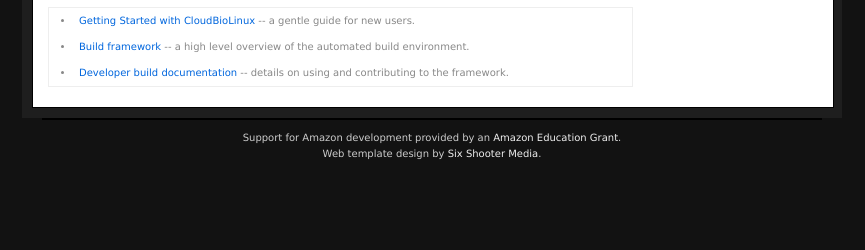
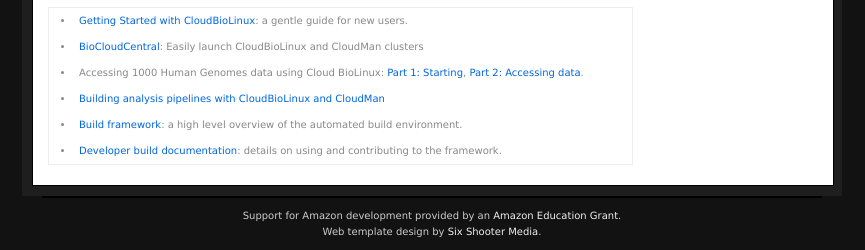
Before and after one commit to chapmanb/cloudbiolinux, a plain HTML site: page index.html in a window 1280 px wide. Shown: the part 901-1151 px from the top of the page, without its empty margins (208-1073 px from the left). Before the commit the page ends 1073 px from the top, so only its background shows below. Drawn offline with Linux system fonts and the light colour scheme.

Commit message:
Add documentation: links to Ntino's 1000 genomes tutorial

```diff
--- a/index.html
+++ b/index.html
@@ -122,9 +122,12 @@ new TWTR.Widget({
         </ul>
         <h2>Documentation</h2>
         <ul class="fancy">
-          <li><a href="https://github.com/chapmanb/cloudbiolinux/blob/master/doc/intro/gettingStarted_CloudBioLinux.pdf?raw=true">Getting Started with CloudBioLinux</a> -- a gentle guide for new users.</li>
-          <li><a href="http://bcbio.wordpress.com/2010/05/08/automated-build-environment-for-bioinformatics-cloud-images/">Build framework</a> -- a high level overview of the automated build environment.
-          <li><a href="https://github.com/chapmanb/cloudbiolinux#readme">Developer build documentation</a> -- details on using and contributing to the framework.</li>
+          <li><a href="https://github.com/chapmanb/cloudbiolinux/blob/master/doc/intro/gettingStarted_CloudBioLinux.pdf?raw=true">Getting Started with CloudBioLinux</a>: a gentle guide for new users.</li>
+          <li><a href="http://biocloudcentral.org">BioCloudCentral</a>: Easily launch CloudBioLinux and CloudMan clusters
+          <li>Accessing 1000 Human Genomes data using Cloud BioLinux: <a href="http://youtu.be/A8JLh44L1Cw">Part 1: Starting</a>, <a href="http://youtu.be/2a1D2QL0u9Y">Part 2: Accessing data</a>.
+          <li><a href="http://bcbio.wordpress.com/2011/11/29/making-next-generation-sequencing-analysis-pipelines-easier-with-biocloudcentral-and-galaxy-integration/">Building analysis pipelines with CloudBioLinux and CloudMan</a>
+          <li><a href="http://bcbio.wordpress.com/2010/05/08/automated-build-environment-for-bioinformatics-cloud-images/">Build framework</a>: a high level overview of the automated build environment.
+          <li><a href="https://github.com/chapmanb/cloudbiolinux#readme">Developer build documentation</a>: details on using and contributing to the framework.</li>
         </ul>
       </div>
     </div>
```
